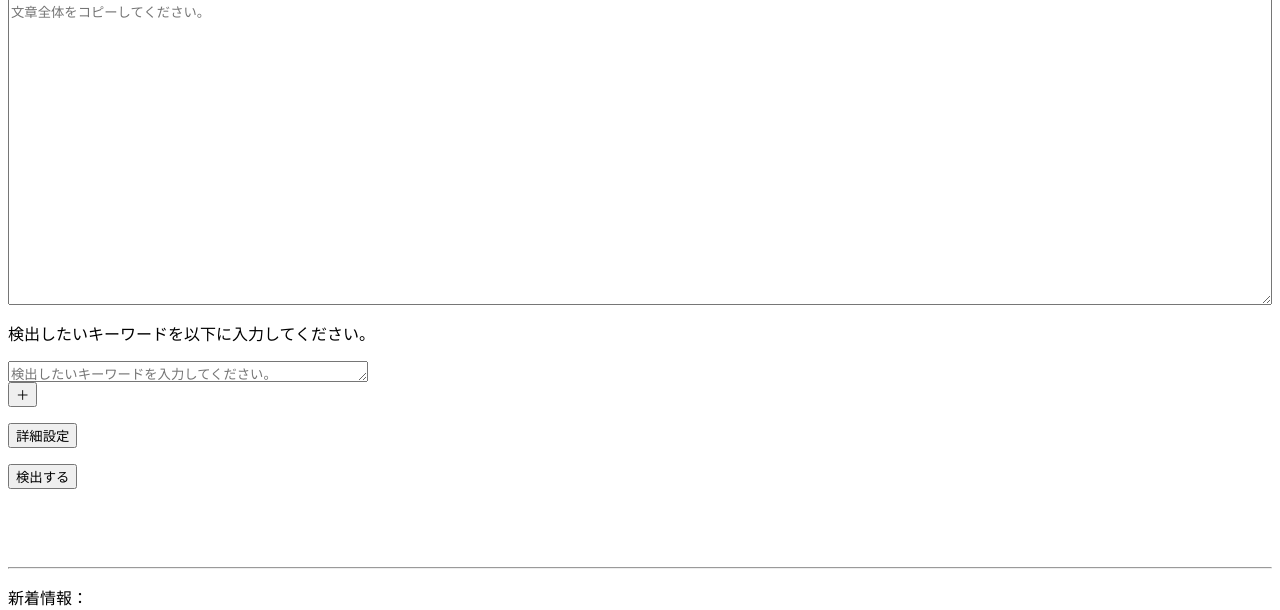
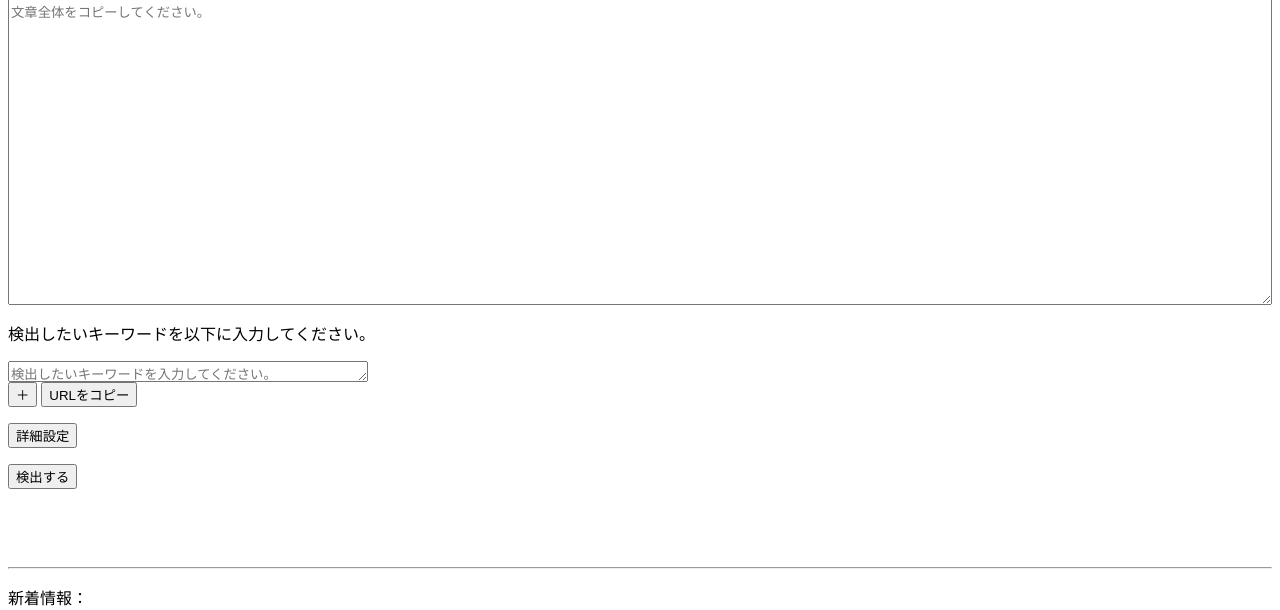
Before and after one commit to kenzotakizawa/Grepper, a Flask app: page / in a window 1280 px wide. Shown: the part 203-813 px from the top of the page. Run offline with Flask 3, Linux system fonts and the light colour scheme.

Commit message:
キーワード記憶機能の追加

```diff
--- a/static/script.js
+++ b/static/script.js
@@ -122,3 +122,46 @@ function detectLinesWithRange() {
   // ステータスバーを非表示にするコード
   document.getElementById('statusBar').style.display = 'none';
 }
+
+function copyUrlWithKeywords() {
+  var keywords = Array.from(document.getElementsByName('sequenceB')).map(el => el.value);
+  var url = window.location.origin + window.location.pathname + '?keywords=' + encodeURIComponent(keywords.join(','));
+  navigator.clipboard.writeText(url).then(function() {
+    showMessage('URLがクリップボードにコピーされました');
+  }, function() {
+    showMessage('URLのコピーに失敗しました');
+  });
+}
+
+function showMessage(message) {
+  var messageElement = document.getElementById('message');
+  messageElement.textContent = message;
+  messageElement.style.display = 'block';
+
+  setTimeout(function() {
+    messageElement.style.display = 'none';
+  }, 3000);
+}
+
+window.onload = function() {
+  var urlParams = new URLSearchParams(window.location.search);
+  var keywords = urlParams.get('keywords');
+  if (keywords) {
+    // 既存のキーワードフィールドを削除
+    document.getElementById('keywords').innerHTML = '';
+    // URLから読み込んだキーワードに基づいて新たなキーワードフィールドを作成
+    keywords.split(',').forEach(function(keyword) {
+      addKeywordField(decodeURIComponent(keyword));
+    });
+  }
+}
+
+function addKeywordField(keyword = '') {
+  var keywordsDiv = document.getElementById('keywords');
+  var newKeywordField = document.createElement('textarea');
+  newKeywordField.name = 'sequenceB';
+  newKeywordField.rows = '1';
+  newKeywordField.placeholder = '検出したいキーワードを入力してください。';
+  newKeywordField.value = keyword; // ここでフィールドの値を設定
+  keywordsDiv.appendChild(newKeywordField);
+}
--- a/templates/index.html
+++ b/templates/index.html
@@ -34,6 +34,8 @@
         <textarea name="sequenceB" id="sequenceB" rows="1" placeholder="検出したいキーワードを入力してください。"></textarea>
       </div>
       <button onclick="addKeywordField()">＋</button>
+      <button onclick="copyUrlWithKeywords()">URLをコピー</button>
+      <div id="message"></div>
       <p></p>
       <button id="detailButton" onclick="toggleDetailSettings()">詳細設定</button>
       <div id="detailSettings" style="display: none;">
```
